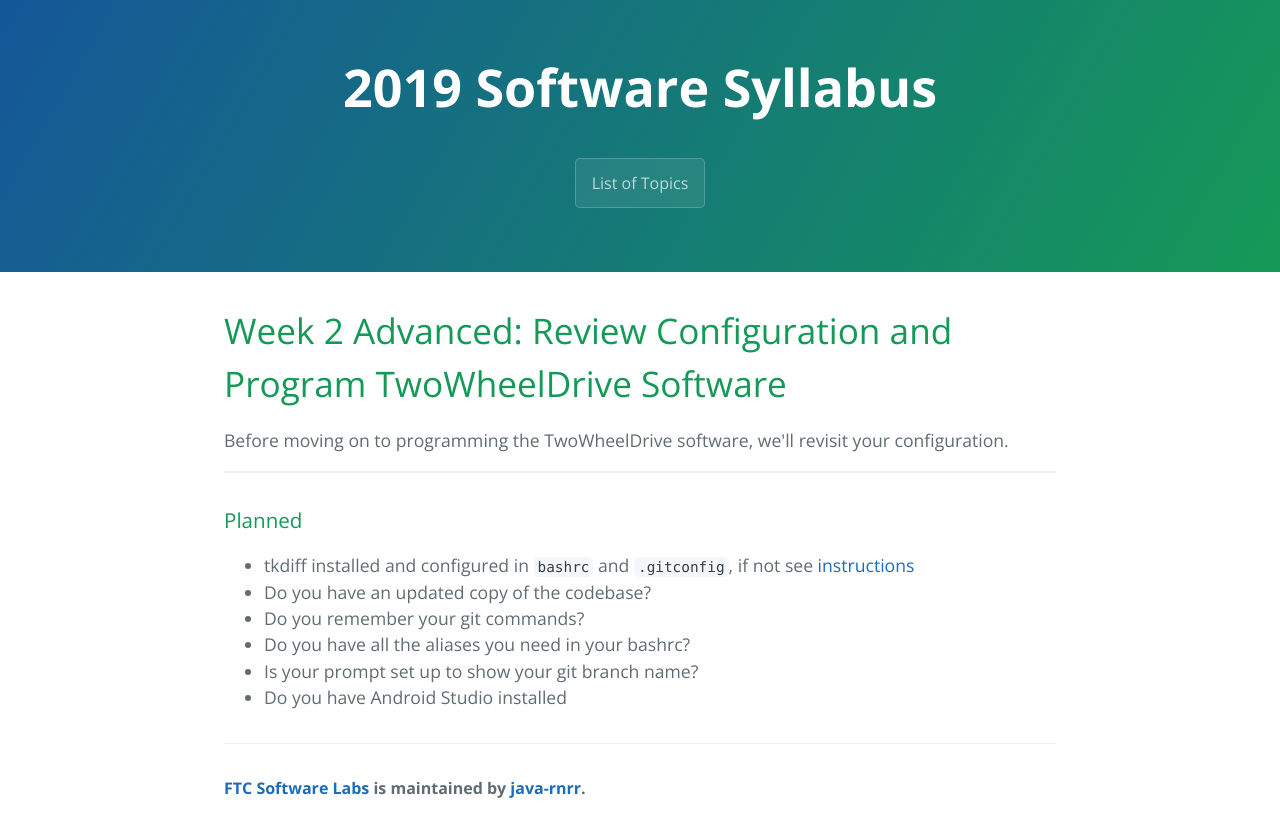
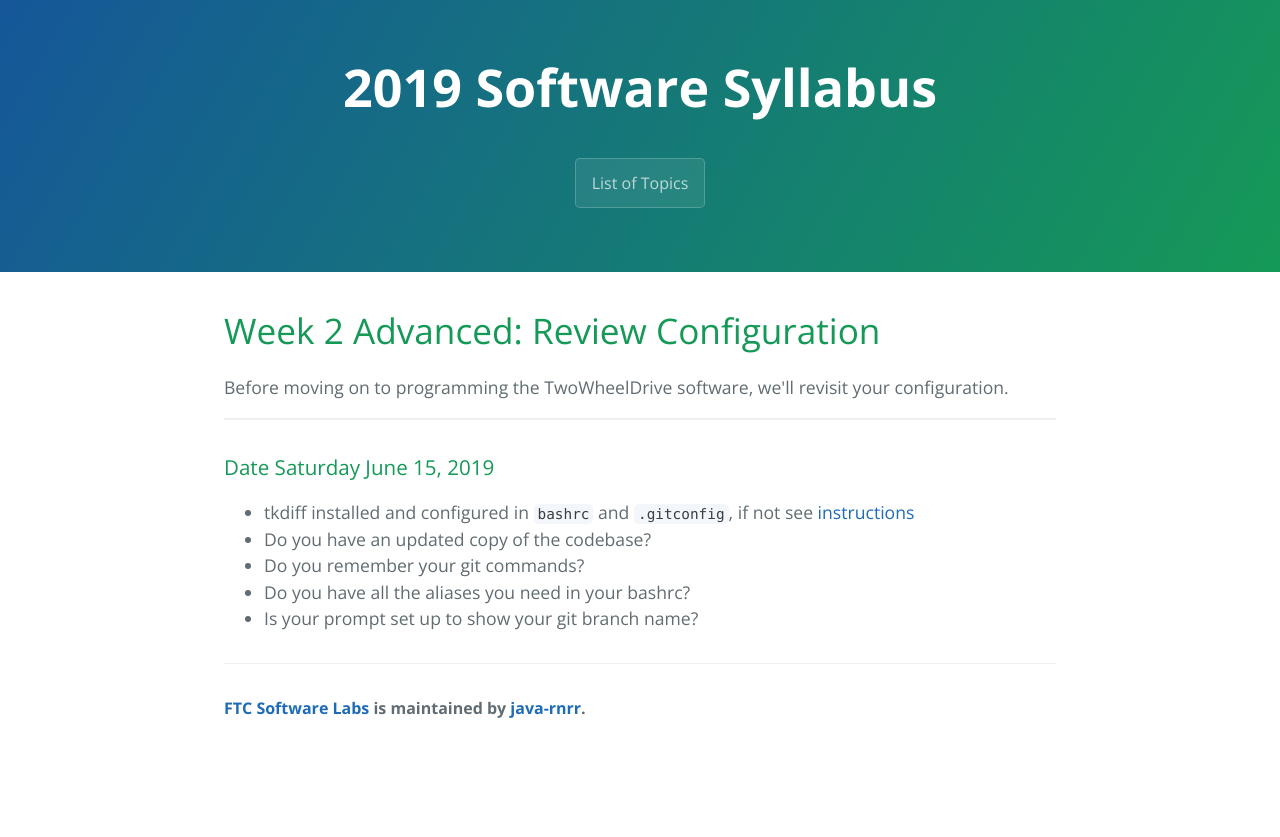
Before and after one commit to java-rnrr/getting-started, a Jekyll site: the page built from _posts/2019-06-03-aw2-git-review.md, in a window 1280 px wide. Shown: the top 837 px of the page. Built offline with Jekyll 4.4.1, drawn with Linux system fonts in a browser that asks for light colours; the repository's description, which GitHub fills in, is left out.

Commit message:
Update 2019-06-03-aw2-git-review.md

```diff
--- a/_posts/2019-06-03-aw2-git-review.md
+++ b/_posts/2019-06-03-aw2-git-review.md
@@ -1,15 +1,14 @@
 ---
 layout: post
-title: "Week 2 Advanced: Review Configuration and Program TwoWheelDrive Software"
+title: "Week 2 Advanced: Review Configuration"
 description: Before moving on to programming the TwoWheelDrive software, we'll revisit your configuration.
 ---
 
 
-### Planned
+### Date Saturday June 15, 2019
 
 * tkdiff installed and configured in `bashrc` and `.gitconfig`, if not see [instructions](https://github.com/java-rnrr/software/wiki/Getting-Started#how-to-setup-your-bashrc-and-bashrc_profile)
 * Do you have an updated copy of the codebase?
 * Do you remember your git commands?
 * Do you have all the aliases you need in your bashrc?
 * Is your prompt set up to show your git branch name?
-* Do you have Android Studio installed
```
